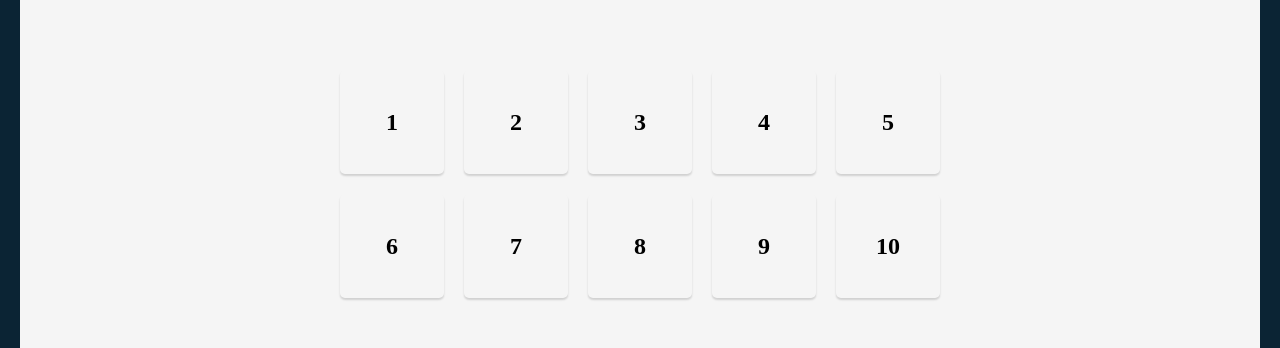
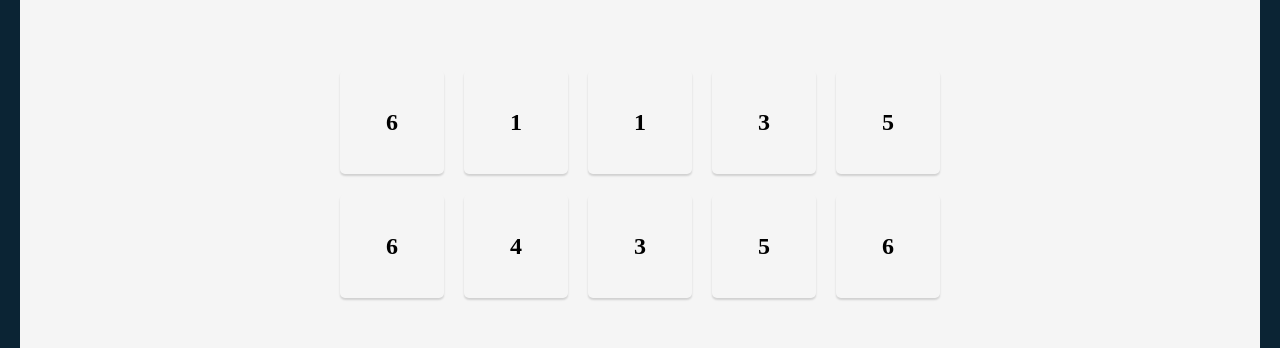
Before and after one commit to LeonardoReisC/react-practice-projects, a React (Vite) app in the folder tenzies-game/: page / in a window 1280 px wide. Shown: the part 216-564 px from the top of the page. Built offline with nearby package versions, Linux system fonts and the light colour scheme.

Commit message:
tenzies-game: map array to die components

```diff
--- a/tenzies-game/src/App.jsx
+++ b/tenzies-game/src/App.jsx
@@ -3,6 +3,8 @@
 import "./App.css";
 
 function App() {
+    const [dice, setDice] = React.useState(allNewDice());
+
     function allNewDice() {
         let randomNumbersArray = [];
         for (let i = 0; i < 10; i++) {
@@ -12,20 +14,11 @@
         return randomNumbersArray;
     }
 
+    const diceElements = dice.map((die) => <Die value={die} />);
+
     return (
         <main>
-            <div className="main--dice">
-                <Die value={1} />
-                <Die value={2} />
-                <Die value={3} />
-                <Die value={4} />
-                <Die value={5} />
-                <Die value={6} />
-                <Die value={7} />
-                <Die value={8} />
-                <Die value={9} />
-                <Die value={10} />
-            </div>
+            <div className="main--dice">{diceElements}</div>
         </main>
     );
 }
```
